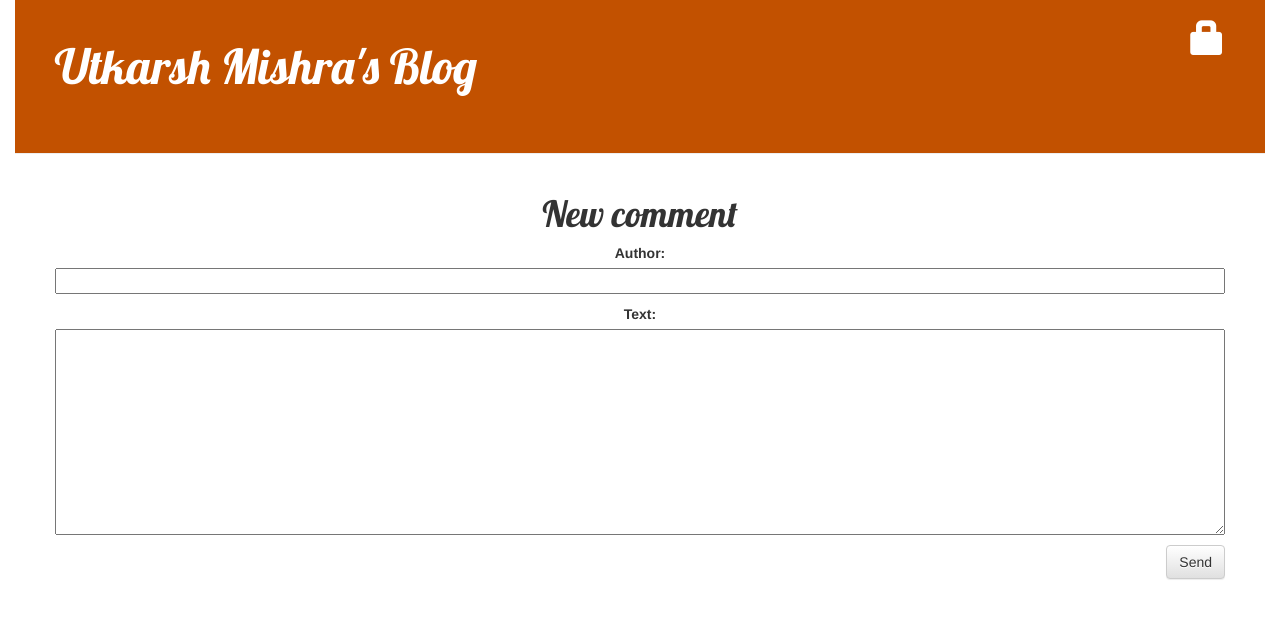
After one commit to utkarshMmishra/my-first-blog, a Django app: page /post/1/comment/ in a window 1280 px wide. The commit adds this page. Shown: the top 619 px of the page. Run offline with Django 3.2, Linux system fonts and the light colour scheme; tables that the repository leaves empty hold one stand-in row (values such as "Sample post"); some libraries are stand-ins or nearby versions.

Commit message:
Comments Section added

```diff
--- a/blog/admin.py
+++ b/blog/admin.py
@@ -1,4 +1,5 @@
 from django.contrib import admin
+from .models import Post, Comment
 from .models import Post
 
 admin.site.register(Post)
@@ -7,3 +8,4 @@ As you can see, we import (include) the Post model defined in the previous chapt
 To make our model visible on the admin page,
 we need to register the model with admin.site.register(Post).
 '''
+admin.site.register(Comment)
--- a/blog/forms.py
+++ b/blog/forms.py
@@ -1,9 +1,14 @@
 from django import forms
-
-from .models import Post
+from .models import Post, Comment
 
 class PostForm(forms.ModelForm):
 
     class Meta:
         model = Post
         fields = ('title', 'text',)
+
+class CommentForm(forms.ModelForm):
+
+    class Meta:
+        model = Comment
+        fields = ('author', 'text',)
--- a/blog/models.py
+++ b/blog/models.py
@@ -20,6 +20,8 @@ class Post(models.Model):
     text = models.TextField()
     created_date = models.DateTimeField(default=timezone.now)
     published_date = models.DateTimeField(blank=True, null=True)
+    def approved_comments(self):
+        return self.comments.filter(approved_comment=True)
     '''
     Now we define the properties we were talking about: title, text, created_date, published_date and author.
     To do that we need to define the type of each field
@@ -47,3 +49,17 @@ class Post(models.Model):
     There is an example of that in the __str__ method.
     In this scenario, when we call __str__() we will get a text (string) with a Post title.
     '''
+
+class Comment(models.Model):
+    post = models.ForeignKey('blog.Post', on_delete=models.CASCADE, related_name='comments')
+    author = models.CharField(max_length=200)
+    text = models.TextField()
+    created_date = models.DateTimeField(default=timezone.now)
+    approved_comment = models.BooleanField(default=False)
+
+    def approve(self):
+        self.approved_comment = True
+        self.save()
+
+    def __str__(self):
+        return self.text
--- a/blog/static/css/blog.css
+++ b/blog/static/css/blog.css
@@ -55,3 +55,7 @@ h1, h2, h3, h4 {
 .post h2 a, .post h2 a:visited {
     color: #000000;
 }
+
+.comment {
+    margin: 20px 0px 20px 20px;
+}
--- /dev/null
+++ b/blog/templates/blog/add_comment_to_post.html
@@ -0,0 +1,9 @@
+{% extends 'blog/base.html' %}
+
+{% block content %}
+    <h1>New comment</h1>
+    <form method="POST" class="post-form">{% csrf_token %}
+        {{ form.as_p }}
+        <button type="submit" class="save btn btn-default">Send</button>
+    </form>
+{% endblock %}
--- a/blog/templates/blog/post_list.html
+++ b/blog/templates/blog/post_list.html
@@ -9,6 +9,9 @@
             </div>
 
             <p>{{ post.text }}</p>
+            <!--
+                to display approved comments in home page
+            <a href="{% url 'post_detail' pk=post.pk %}">Comments: {{ post.approved_comments.count }}</a>-->
         </div>
     {% endfor %}
 {% endblock %}
--- a/blog/urls.py
+++ b/blog/urls.py
@@ -10,6 +10,9 @@ urlpatterns = [
     path('drafts/', views.post_draft_list, name='post_draft_list'),
     path('post/<pk>/publish/', views.post_publish, name='post_publish'),
     path('post/<pk>/remove/', views.post_remove, name='post_remove'),
+    path('post/<int:pk>/comment/', views.add_comment_to_post, name='add_comment_to_post'),
+    path('comment/<int:pk>/approve/', views.comment_approve, name='comment_approve'),
+	path('comment/<int:pk>/remove/', views.comment_remove, name='comment_remove'),
 ]
 '''
 As you can see, we're now assigning a view called post_list to the root URL.
--- a/blog/views.py
+++ b/blog/views.py
@@ -1,10 +1,11 @@
 from django.shortcuts import render
 from django.utils import timezone
-from .models import Post
+from .models import Post, Comment
 from django.shortcuts import render, get_object_or_404
 from .forms import PostForm
 from django.shortcuts import redirect
 from django.contrib.auth.decorators import login_required
+from .forms import PostForm, CommentForm
 
 
 def post_list(request):
@@ -60,3 +61,28 @@ def post_remove(request, pk):
     post = get_object_or_404(Post, pk=pk)
     post.delete()
     return redirect('post_list')
+
+def add_comment_to_post(request, pk):
+    post = get_object_or_404(Post, pk=pk)
+    if request.method == "POST":
+        form = CommentForm(request.POST)
+        if form.is_valid():
+            comment = form.save(commit=False)
+            comment.post = post
+            comment.save()
+            return redirect('post_detail', pk=post.pk)
+    else:
+        form = CommentForm()
+    return render(request, 'blog/add_comment_to_post.html', {'form': form})
+
+@login_required
+def comment_approve(request, pk):
+    comment = get_object_or_404(Comment, pk=pk)
+    comment.approve()
+    return redirect('post_detail', pk=comment.post.pk)
+
+@login_required
+def comment_remove(request, pk):
+    comment = get_object_or_404(Comment, pk=pk)
+    comment.delete()
+    return redirect('post_detail', pk=comment.post.pk)
```
Also changed, not shown: blog/templates/blog/post_detail.html (+19 -0 lines), blog/migrations/0002_comment.py (added).
